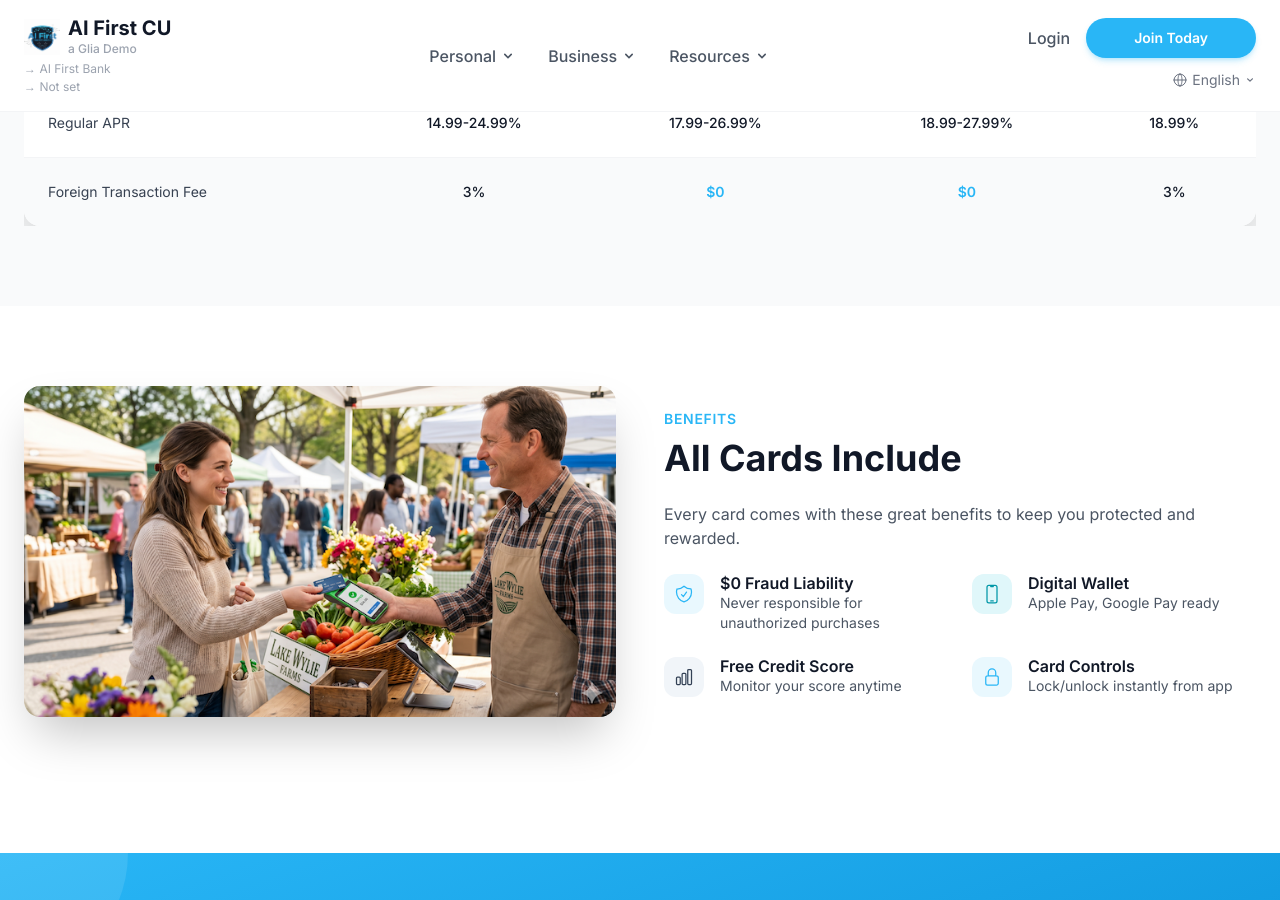
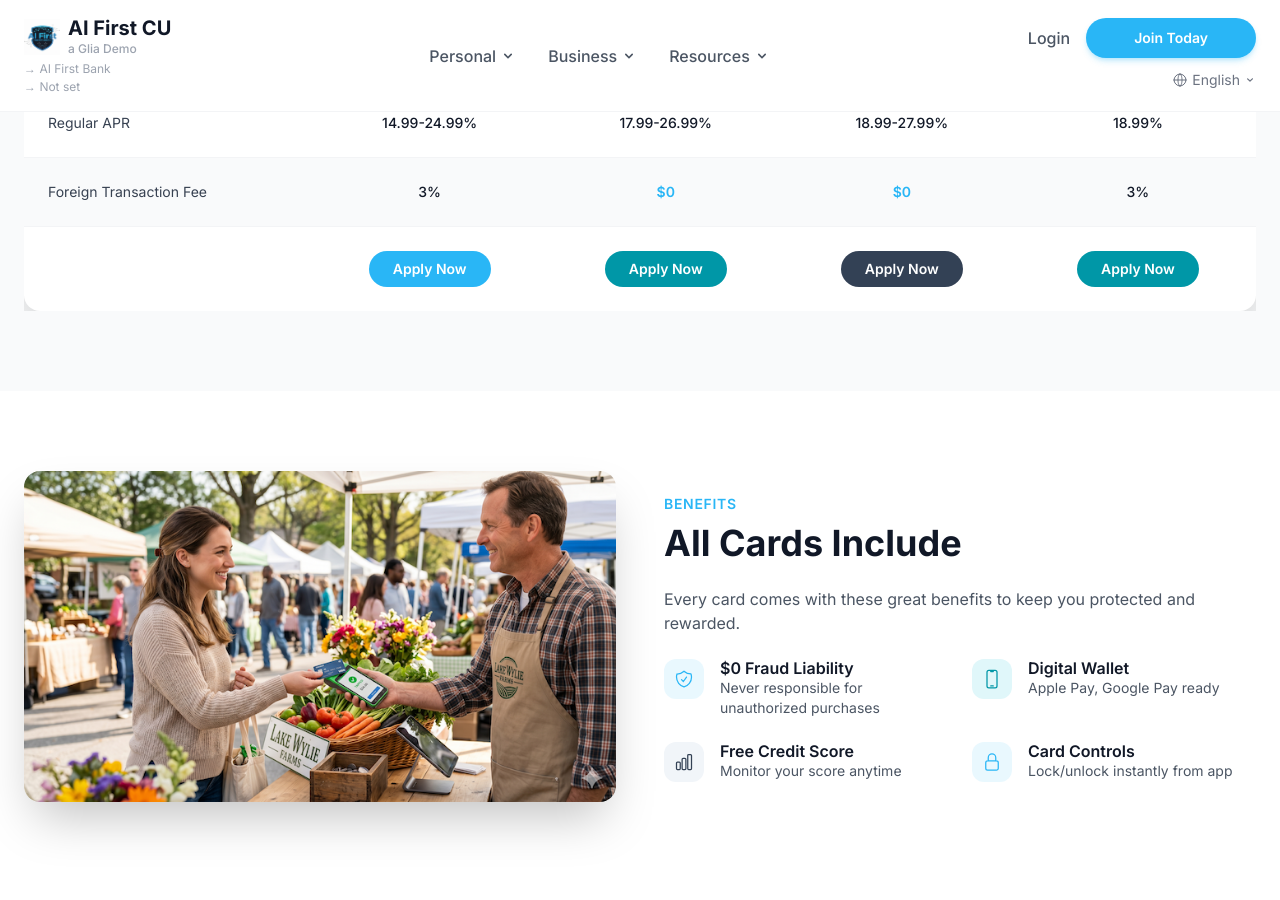
Before and after one commit to parkerjo-glia/parkerjo-glia.github.io, a Jekyll site: the page built from aifirst-cu/personal/credit-cards.html, in a window 1280 px wide and 900 px high, scrolled down 2214 px. Built offline with Jekyll 4.4.1, drawn with Linux system fonts in a browser that asks for light colours; nearby versions of some CDN libraries.

Commit message:
added apply now buttons to the cc comparison grids

```diff
--- a/aifirst-cu/personal/credit-cards.html
+++ b/aifirst-cu/personal/credit-cards.html
@@ -288,6 +288,21 @@ base_path: /aifirst-cu
                         <td class="px-6 py-4 text-center text-sm text-accent font-semibold">$0</td>
                         <td class="px-6 py-4 text-center text-sm text-gray-900 font-medium">3%</td>
                     </tr>
+                    <tr>
+                        <td class="px-6 py-4 text-sm text-gray-700"></td>
+                        <td class="px-6 py-4 text-center">
+                            <a href="/aifirst-cu/personal/apply-credit-card.html?type=cash-back" class="inline-block bg-accent hover:bg-accent-dark text-white text-sm font-semibold py-2 px-4 rounded-full transition">Apply Now</a>
+                        </td>
+                        <td class="px-6 py-4 text-center">
+                            <a href="/aifirst-cu/personal/apply-credit-card.html?type=travel-rewards" class="inline-block bg-primary-600 hover:bg-primary-700 text-white text-sm font-semibold py-2 px-4 rounded-full transition">Apply Now</a>
+                        </td>
+                        <td class="px-6 py-4 text-center">
+                            <a href="/aifirst-cu/personal/apply-credit-card.html?type=platinum-rewards" class="inline-block bg-slate-700 hover:bg-slate-800 text-white text-sm font-semibold py-2 px-4 rounded-full transition">Apply Now</a>
+                        </td>
+                        <td class="px-6 py-4 text-center">
+                            <a href="/aifirst-cu/personal/apply-credit-card.html?type=student" class="inline-block bg-primary-600 hover:bg-primary-700 text-white text-sm font-semibold py-2 px-4 rounded-full transition">Apply Now</a>
+                        </td>
+                    </tr>
                 </tbody>
             </table>
         </div>
```
Also changed, not shown: aifirst-bank/personal/credit-cards.html (+15 -0 lines).
